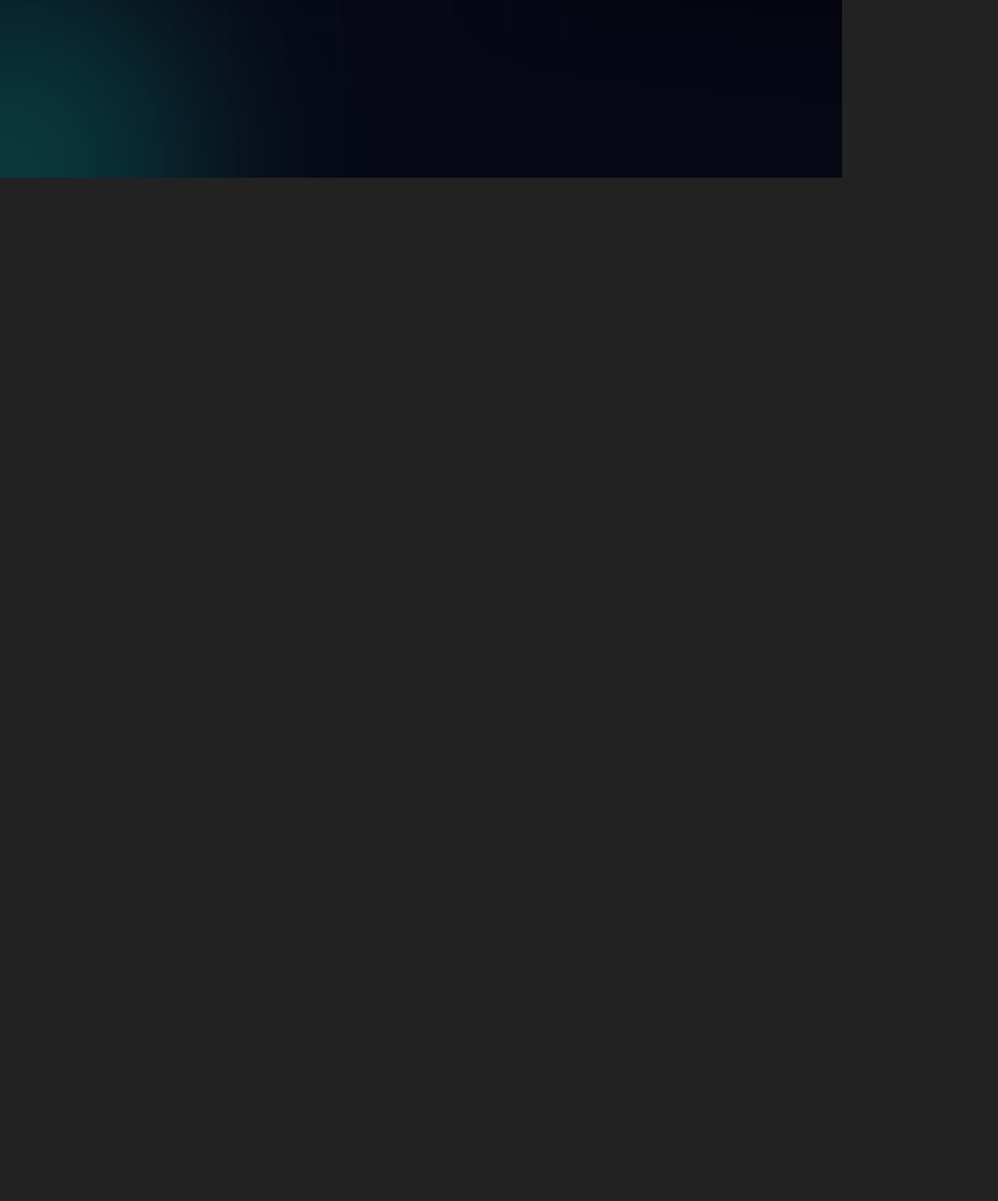
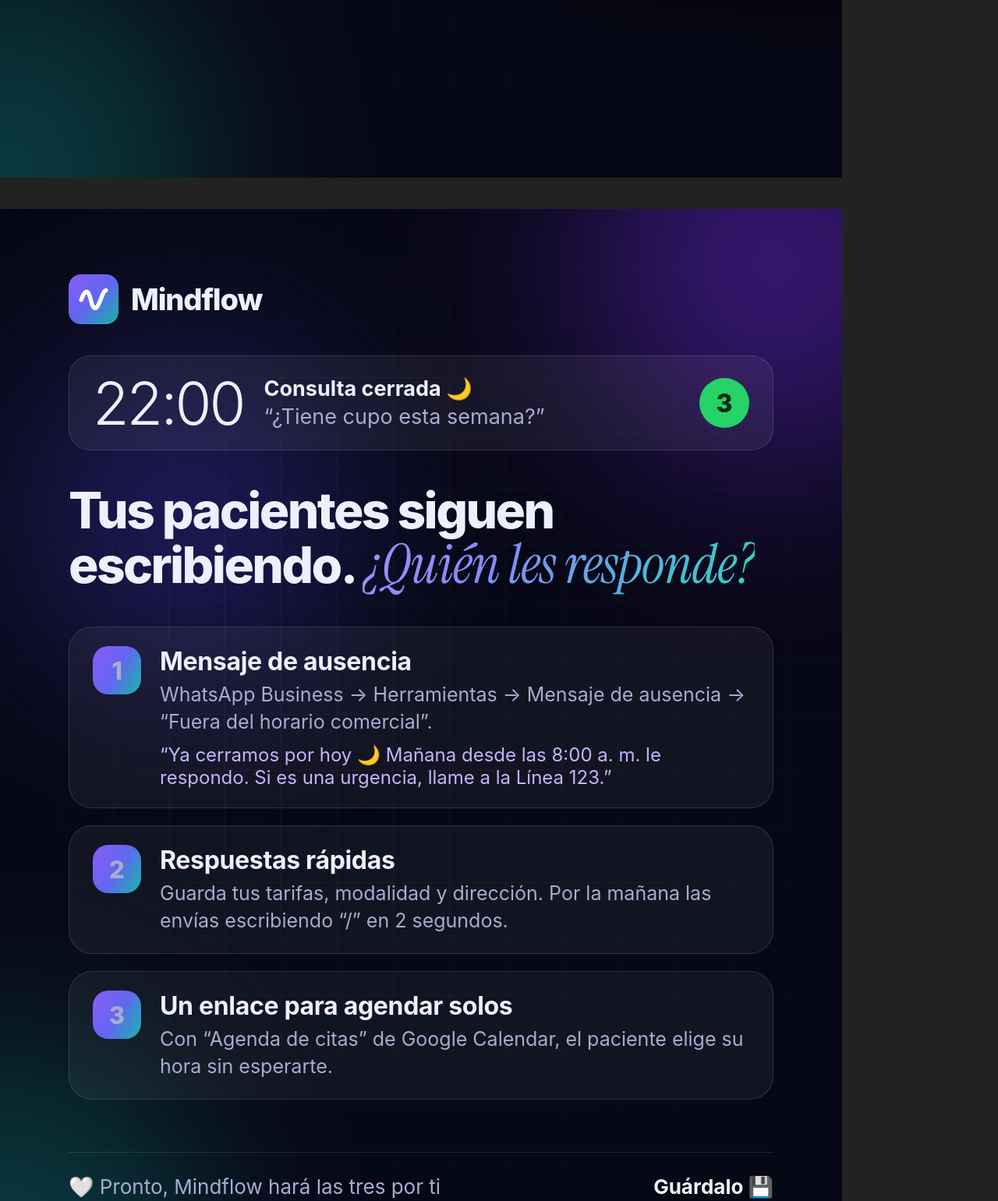
Before and after one commit to samutogo34-ops/Mi-web-asistente, a plain HTML site: page marketing/instagram/src/posts.html in a window 1280 px wide. Shown: the part 5292-6833 px from the top of the page at 78% size. Before the commit the page ends 5560 px from the top, so only its background shows below. Drawn offline with Linux system fonts and the light colour scheme.

Commit message:
Instagram: publicación 5 (mensajes fuera de horario) y su texto
Co-Authored-By: Claude Opus 5.5 <noreply@anthropic.com>
Claude-Session: https://claude.ai/code/session_01Cnm1CSxsFekhodLicLgMPx

```diff
--- a/marketing/instagram/src/posts.html
+++ b/marketing/instagram/src/posts.html
@@ -65,6 +65,21 @@
   .cta { align-self:flex-start; padding:26px 44px; border-radius:999px; background:var(--grad-btn); font-weight:800; font-size:36px; box-shadow:0 24px 60px -16px rgba(139,92,246,.8); }
   .p4 .book { position:absolute; right:-150px; top:52%; width:520px; transform:translateY(-50%) rotate(6deg); border-radius:14px; box-shadow:0 60px 120px -30px rgba(0,0,0,.9), 0 0 0 1px rgba(255,255,255,.15); }
   .p4 .free { position:absolute; right:150px; top:200px; z-index:3; padding:18px 30px; border-radius:999px; background:#2dd4bf; color:#05291f; font-weight:800; font-size:34px; transform:rotate(-8deg); box-shadow:0 20px 40px -10px rgba(0,0,0,.6); }
+
+  /* 5 · fuera de horario */
+  .p5 { padding-top:84px; padding-bottom:80px; }
+  .p5 .night { margin-top:40px; display:flex; align-items:center; gap:26px; padding:22px 30px; border-radius:28px; background:rgba(255,255,255,.06); border:1.5px solid rgba(255,255,255,.12); }
+  .p5 .clock { font-size:76px; font-weight:300; letter-spacing:-0.04em; line-height:1; }
+  .p5 .night div { font-size:27px; color:var(--muted); line-height:1.35; }
+  .p5 .night b { color:var(--text); }
+  .p5 .badge { margin-left:auto; flex:none; min-width:64px; height:64px; border-radius:50%; background:#25d366; color:#04260f; display:grid; place-items:center; font-weight:800; font-size:32px; }
+  .p5 h2 { margin-top:44px; font-size:64px; }
+  .p5 .tips { margin-top:44px; gap:22px; margin-bottom:28px; }
+  .p5 .tip { padding:24px 30px; gap:24px; }
+  .p5 .tip .n { width:62px; height:62px; font-size:31px; border-radius:20px; }
+  .p5 .tip strong { font-size:32px; margin-bottom:6px; }
+  .p5 .tip span { font-size:25px; }
+  .p5 .tip q { font-size:24px; margin-top:10px; }
 </style>
 </head>
 <body>
@@ -124,5 +139,22 @@
   <span class="free">GRATIS</span>
 </section>
 
+<!-- 5 · Fuera de horario -->
+<section class="post p5">
+  <div class="brand"><img src="mindflow-icono.png" alt="">Mindflow</div>
+  <div class="night">
+    <span class="clock">22:00</span>
+    <div><b>Consulta cerrada 🌙</b><br>“¿Tiene cupo esta semana?”</div>
+    <span class="badge">3</span>
+  </div>
+  <h2>Tus pacientes siguen escribiendo. <span class="serif grad">¿Quién les responde?</span></h2>
+  <div class="tips">
+    <div class="tip"><span class="n">1</span><div><strong>Mensaje de ausencia</strong><span>WhatsApp Business → Herramientas → Mensaje de ausencia → “Fuera del horario comercial”.</span><q>Ya cerramos por hoy 🌙 Mañana desde las 8:00 a. m. le respondo. Si es una urgencia, llame a la Línea 123.</q></div></div>
+    <div class="tip"><span class="n">2</span><div><strong>Respuestas rápidas</strong><span>Guarda tus tarifas, modalidad y dirección. Por la mañana las envías escribiendo “/” en 2 segundos.</span></div></div>
+    <div class="tip"><span class="n">3</span><div><strong>Un enlace para agendar solos</strong><span>Con “Agenda de citas” de Google Calendar, el paciente elige su hora sin esperarte.</span></div></div>
+  </div>
+  <div class="foot"><span>🤍 Pronto, Mindflow hará las tres por ti</span><b>Guárdalo 💾</b></div>
+</section>
+
 </body>
 </html>
--- a/marketing/instagram/src/render.mjs
+++ b/marketing/instagram/src/render.mjs
@@ -10,7 +10,7 @@ const { chromium } = require("playwright");
 const here = path.dirname(fileURLToPath(import.meta.url));
 const out = path.resolve(here, "..");
 
-const names = ["1-presentacion", "2-el-problema", "3-reduce-ausencias", "4-kit-gratis"];
+const names = ["1-presentacion", "2-el-problema", "3-reduce-ausencias", "4-kit-gratis", "5-fuera-de-horario"];
 const browser = await chromium.launch();
 const page = await browser.newPage({ viewport: { width: 1200, height: 1400 }, deviceScaleFactor: 1 });
 await page.goto("file://" + path.join(here, "posts.html"));
@@ -29,6 +29,8 @@ if (process.env.SKIP_REEL) { console.log("OK (solo imágenes) ->", out); process
 // Reel: cada publicación 3,5 s con zoom suave, sobre fondo desenfocado, 1080×1920 a 30 fps
 const D = 3.5, FPS = 30, frames = Math.round(D * FPS);
 // una sola imagen por entrada: zoompan genera los fotogramas (sin -loop, que multiplicaría la duración)
+// el Reel usa solo las 4 primeras publicaciones
+files.splice(4);
 const inputs = files.flatMap((f) => ["-i", f]);
 const chains = files.map((_, i) =>
   `[${i}:v]split[a${i}][b${i}];` +
```
Also changed, not shown: marketing/instagram/post-5-fuera-de-horario.png (added), 2 other files.
